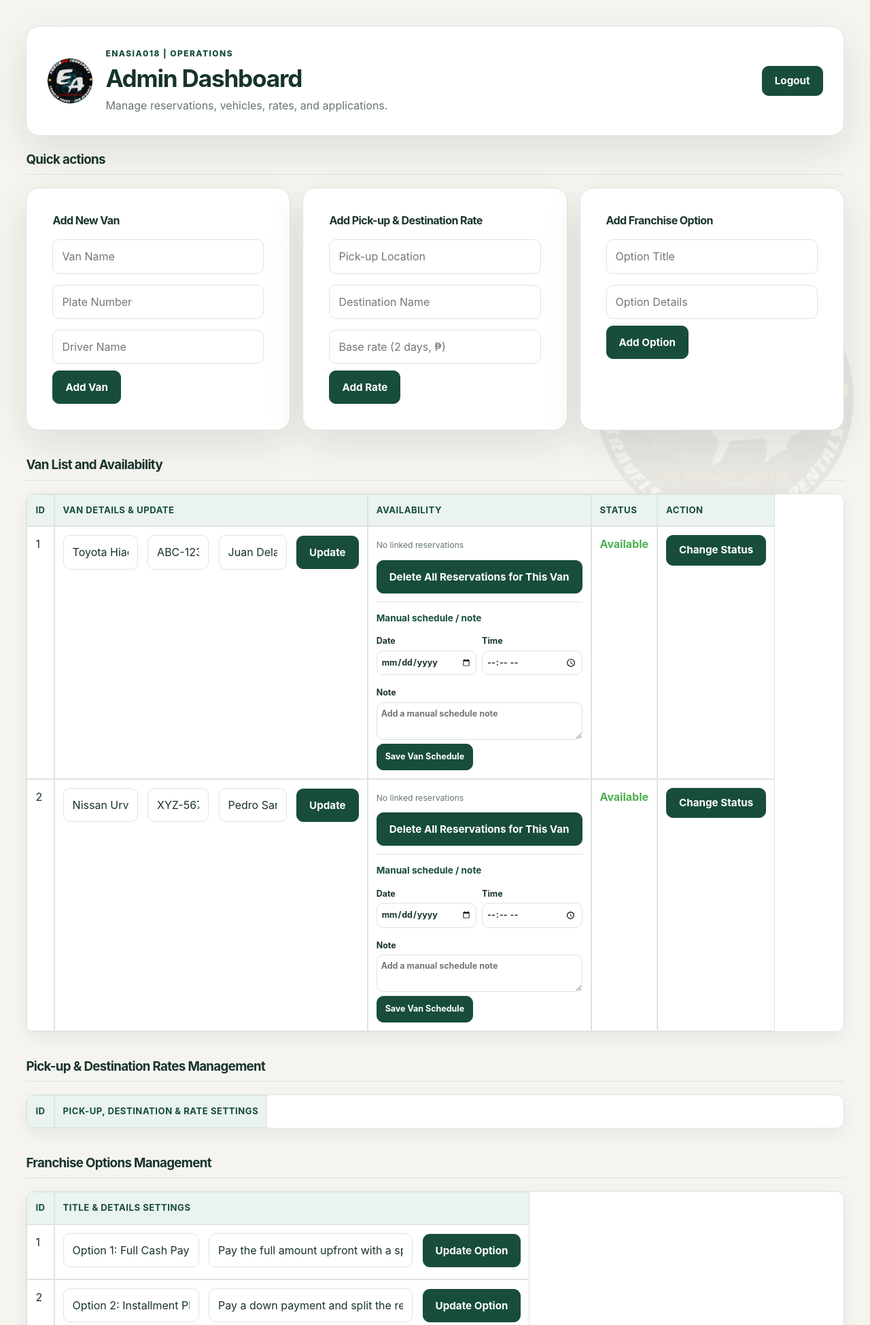
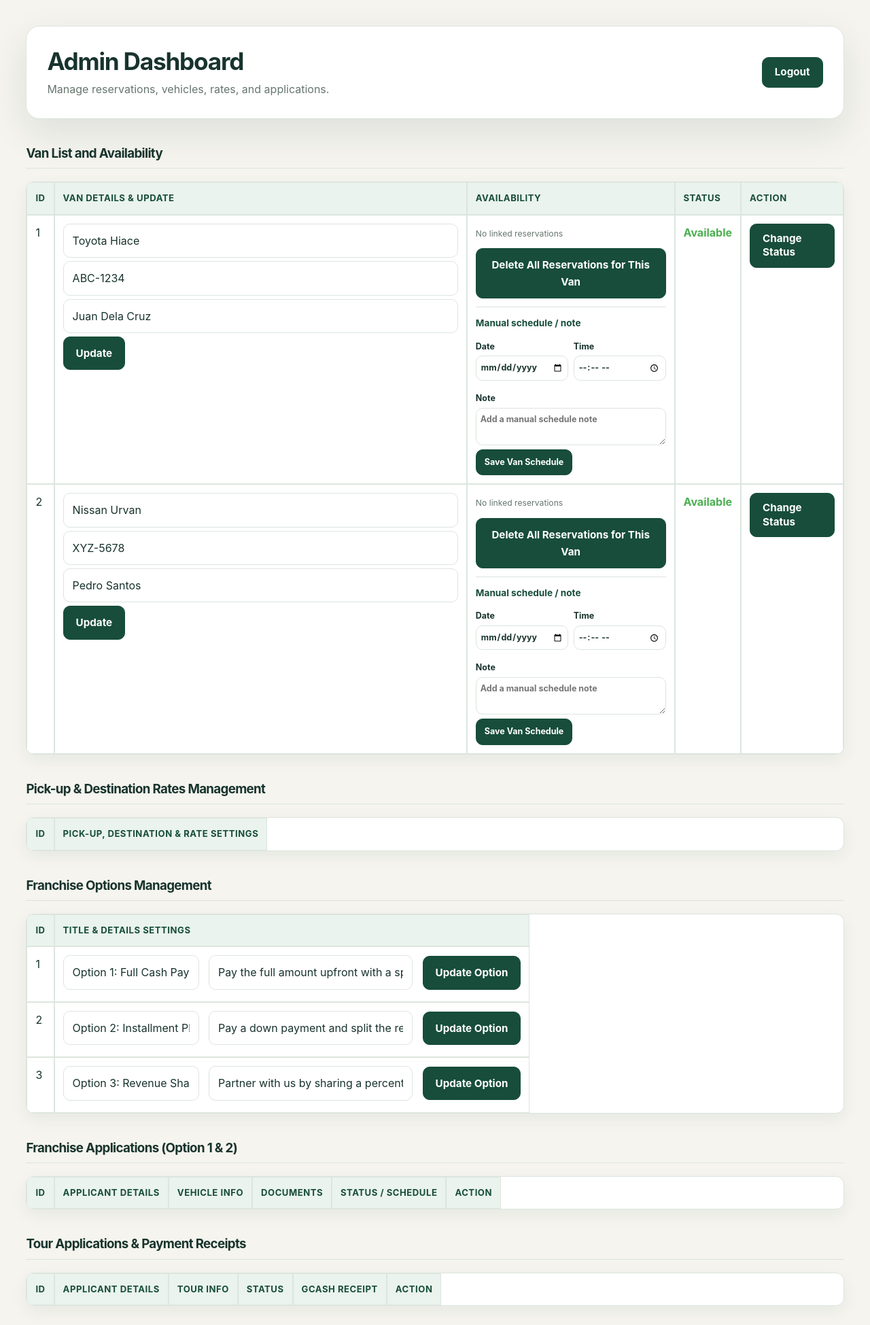
Before and after one commit to enasia018/EnAsia018, a Flask app: page /admin/dashboard in a window 1280 px wide. Shown: the top 1949 px of the page at 68% size. Run offline with Flask 3, Linux system fonts and the light colour scheme; the visitor is signed in with stand-in values (Sample User, id 1); data comes from the database, SQL or seed files in the repository; data that the repository does not hold is empty; some libraries are stand-ins or nearby versions.

Commit message:
Add files via upload

```diff
--- a/templates/admin_dashboard.html
+++ b/templates/admin_dashboard.html
@@ -88,15 +88,10 @@
 </head>
 <body class="admin-page">
 
-    <div class="admin-watermark" aria-hidden="true"></div>
     <header class="admin-header">
-        <div class="admin-brand">
-            <img src="{{ url_for('static', filename='images/logo.png') }}" alt="" class="admin-brand-logo">
-            <div>
-                <p class="admin-eyebrow">EnAsia018 | Operations</p>
-                <h2>Admin Dashboard</h2>
-                <p class="admin-intro">Manage reservations, vehicles, rates, and applications.</p>
-            </div>
+        <div>
+            <h2>Admin Dashboard</h2>
+            <p class="admin-intro">Manage reservations, vehicles, rates, and applications.</p>
         </div>
         <a href="{{ url_for('admin_logout') }}" class="btn-logout">Logout</a>
     </header>
@@ -106,44 +101,16 @@
         {% endfor %}
     {% endwith %}
 
-    <h3 class="admin-tools-heading">Quick actions</h3>
-    <section class="admin-tools" aria-label="Quick actions">
-        <!-- Form to add a new Van -->
-        <div class="form-box">
-            <h4>Add New Van</h4>
-            <form action="{{ url_for('add_van') }}" method="POST">
-                <input type="text" name="van_name" placeholder="Van Name" required><br>
-                <input type="text" name="plate_number" placeholder="Plate Number"><br>
-                <input type="text" name="driver_name" placeholder="Driver Name"><br>
-                <button type="submit" class="btn-add">Add Van</button>
-            </form>
-        </div>
-
-        <!-- Form to add Pick-up & Destination Rate -->
-        <div class="form-box">
-            <h4>Add Pick-up & Destination Rate</h4>
-            <form action="{{ url_for('add_rate') }}" method="POST">
-                <input type="text" name="pickup_location" placeholder="Pick-up Location" required><br>
-                <input type="text" name="destination" placeholder="Destination Name" required><br>
-                <input type="text" name="rate_per_day" placeholder="Base rate (2 days, ₱)" required><br>
-                <button type="submit" class="btn-add">Add Rate</button>
-            </form>
-        </div>
-
-        <!-- Form to add a new Franchise Option -->
-        <div class="form-box">
-            <h4>Add Franchise Option</h4>
-            <form action="{{ url_for('add_franchise_option') }}" method="POST">
-                <input type="text" name="title" placeholder="Option Title" required><br>
-                <input type="text" name="details" placeholder="Option Details" required><br>
-                <button type="submit" class="btn-add">Add Option</button>
-            </form>
-        </div>
-    </section>
-
     <!-- Section 1: Van Management -->
     <h3>Van List and Availability</h3>
-    <table>
+    <table class="van-table">
+        <colgroup>
+            <col class="van-column-id">
+            <col class="van-column-details">
+            <col class="van-column-availability">
+            <col class="van-column-status">
+            <col class="van-column-action">
+        </colgroup>
         <thead>
             <tr>
                 <th>ID</th>
@@ -158,10 +125,10 @@
             <tr>
                 <td>{{ van.id }}</td>
                 <td>
-                    <form action="{{ url_for('edit_van', van_id=van.id) }}" method="POST" style="display:inline;">
-                        <input type="text" name="van_name" value="{{ van.name }}" required style="background:#333; color:#fff; border:1px solid #555; width: 110px;">
-                        <input type="text" name="plate_number" value="{{ van.plate_number or '' }}" placeholder="Plate" style="background:#333; color:#fff; border:1px solid #555; width: 90px;">
-                        <input type="text" name="driver_name" value="{{ van.driver_name or '' }}" placeholder="Driver" style="background:#333; color:#fff; border:1px solid #555; width: 100px;">
+                    <form action="{{ url_for('edit_van', van_id=van.id) }}" method="POST" class="van-edit-form">
+                        <input type="text" name="van_name" value="{{ van.name }}" required>
+                        <input type="text" name="plate_number" value="{{ van.plate_number or '' }}" placeholder="Plate">
+                        <input type="text" name="driver_name" value="{{ van.driver_name or '' }}" placeholder="Driver">
                         <button type="submit" style="background:#007bff; color:white; border:none; padding:5px 8px; border-radius:3px; cursor:pointer;">Update</button>
                     </form>
                 </td>
```
Also changed, not shown: other parts of templates/admin_dashboard.html (+32 -0 lines).
